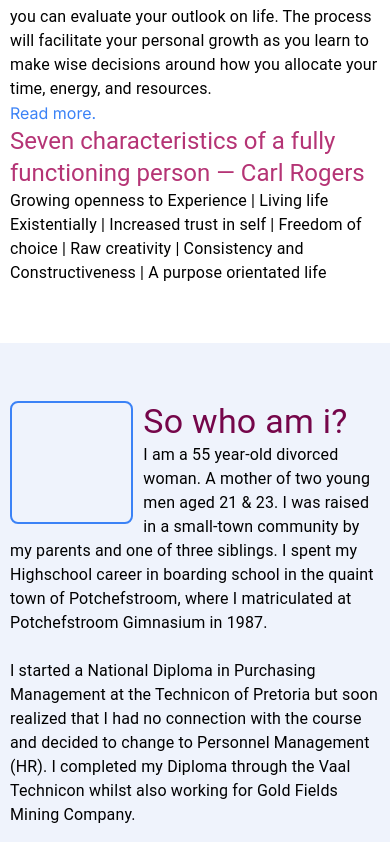
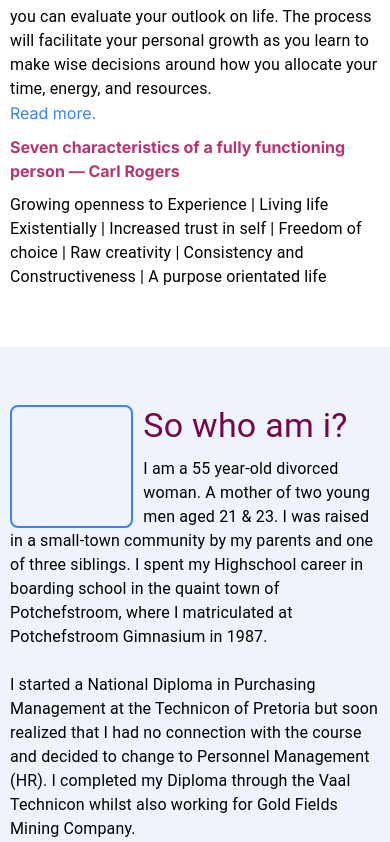
Before and after one commit to Scott-Bebington/SanetLifeCoach, a Next.js app: page / in a window 390 px wide. Shown: the part 4041-4883 px from the top of the page. Built offline with nearby package versions, Linux system fonts and the light colour scheme.

Commit message:
made changes

```diff
--- a/src/app/pages/cbt.jsx
+++ b/src/app/pages/cbt.jsx
@@ -226,9 +226,9 @@ function Mobile() {
           </span>
         </div>
 
-        <Typography variant="h5" className="text-tertiary font-bold my-small">
+        <h4 className="text-tertiary font-bold my-small">
           Seven characteristics of a fully functioning person &mdash; Carl Rogers
-        </Typography>
+        </h4>
         <Typography variant="body1" className="">
           Growing openness to Experience | Living life Existentially | Increased trust in self | Freedom of choice | Raw creativity | Consistency and Constructiveness | A purpose orientated life
         </Typography>
--- a/src/app/pages/whoami.jsx
+++ b/src/app/pages/whoami.jsx
@@ -35,10 +35,13 @@ export default function WhoAmI() {
         </div>
 
         {/* Text Content */}
-        <aside className="min-h-[400px] md:min-h-[300px] sm:min-h-[200px]">
-          <Typography variant="h4" className="text-customPrimary font-bold w-full mb-small">
-            So who am i?
-          </Typography>
+        <aside className="sm:min-h-[200px] md:min-h-[300px] lg:min-h-[400px]">
+          <div className=" mb-small">
+            <Typography variant="h4" className="text-customPrimary font-bold w-full">
+              So who am i?
+            </Typography>
+          </div>
+
           <Typography>
             I am a 55 year-old divorced woman. A mother of two young men aged 21 & 23.
             I was raised in a small-town community by my parents and one of three siblings.
```
